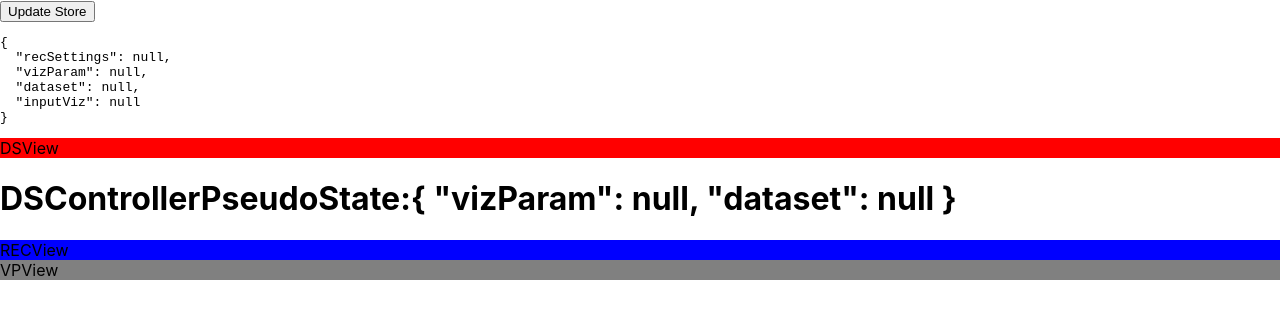
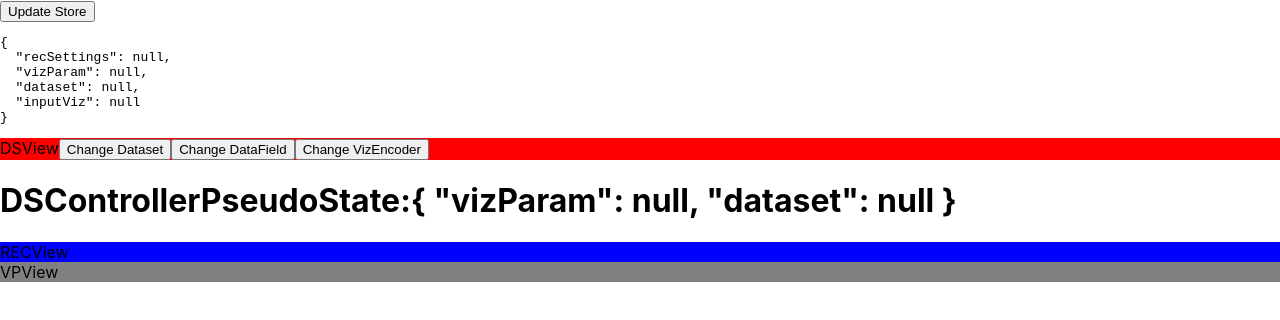
Before and after one commit to Tthide/VizREvent, a React (Create React App) app in the folder vizrevent/: page / in a window 1280 px wide. Shown: the top 320 px of the page. Built offline with nearby package versions, Linux system fonts and the light colour scheme.

Commit message:
added simple DS dispatch subscribe and view

```diff
--- a/vizrevent/src/DS/DSController.js
+++ b/vizrevent/src/DS/DSController.js
@@ -10,20 +10,48 @@ const DSController = () => {
         dataset: state.dataset,
     }));
 
-  console.log("DSController useStoreSelector Output:");
-  console.log(dispatch);
+    console.log("DSController useStoreSelector Output:");
+    console.log(dispatch);
 
+    //Takes selected dataset and dispatch it to store
+    const handleDatasetSelect = (dataset) => {
+        dispatch.setDataset(dataset);
+    };
 
-  const handleDatasetSelect=(dataset)=>{
+    //Convert selected Datafields to new vizParam and recSettings value
+    const handleDatafieldSelect = (datafields) => {
 
+        ////////////////////////Exemple
+        // Convert selected Datafields to new vizParam and recSettings value
+        const newVizParam = {
+            xAxis: datafields[0].name, // Example: setting the x-axis to the first datafield
+            yAxis: datafields[1].name, // Example: setting the y-axis to the second datafield
+            chartType: 'bar', // Example: setting the chart type to 'bar'
+        };
 
-    dispatch.setDataset(dataset);
+        const newRecSettings = {
+            filter: { field: datafields[0].name, value: 10 }, // Example: setting a filter on the first datafield
+            sort: { field: datafields[1].name, order: 'asc' }, // Example: setting sorting on the second datafield
+        };
 
-  };
+        /* New vizParam and recSettings will be computed here */
+
+        dispatch.setVizParam(newVizParam);
+        dispatch.setRecSettings(newRecSettings);
+    };
+
+    //Convert selected Visualization Encoder to new vizParam and recSettings value
+    const handleEncoderSelect = (dataset) => {
+        dispatch.setVizParam(dataset);
+        dispatch.setRecSettings(dataset);
+    };
+
 
     return (
         <>
-            <DSView onDatasetChange={handleDatasetSelect} />
+            <DSView onDatasetChange={handleDatasetSelect}
+                onDatafieldSelect={handleDatafieldSelect}
+                onEncoderSelect={handleEncoderSelect} />
             <h1>DSControllerPseudoState:{JSON.stringify(state, null, 2)}</h1>
         </>
     )
--- a/vizrevent/src/DS/DSView.js
+++ b/vizrevent/src/DS/DSView.js
@@ -1,12 +1,47 @@
-import React from 'react'
+import React from 'react';
 
-const DSView = () => {
-    return (
-      <div style={{ backgroundColor: 'red' }}>
-        DSView
-      </div>
-    );
-  };
+const DSView = (props) => {
+
+    const { onDatasetChange, onDatafieldSelect, onEncoderSelect } = props;
 
 
-export default DSView
+
+    const handleDatasetSelect = () => {
+        //dataset to be passed to the DSController
+        const newDataset = { id: 1, name: 'New Dataset' };
+        onDatasetChange(newDataset);
+    };
+
+    const handleDataFieldSelect = () => {
+        // List of data field selected to be passed to DSController
+        // Example datafields input
+        const exampleDatafields = [
+            { id: 1, name: 'Field1', type: 'numeric' },
+            { id: 2, name: 'Field2', type: 'categorical' },
+        ];
+        onDatafieldSelect(exampleDatafields);
+    };
+
+    const handleVizEncoderSelect = () => {
+        // List of data field selected to be passed to DSController
+        const exampleEncoder = [
+            { id: 1, name: 'Field1', type: 'color' },
+            { id: 2, name: 'Field2', type: 'size' },
+        ];
+         onEncoderSelect(exampleEncoder);
+    };
+
+    return (
+        <div style={{ backgroundColor: 'red' }}>
+            DSView
+            <button onClick={handleDatasetSelect}>Change Dataset</button>
+
+            <button onClick={handleDataFieldSelect}>Change DataField</button>
+
+            <button onClick={handleVizEncoderSelect}>Change VizEncoder</button>
+
+        </div>
+    );
+};
+
+export default DSView;
```
